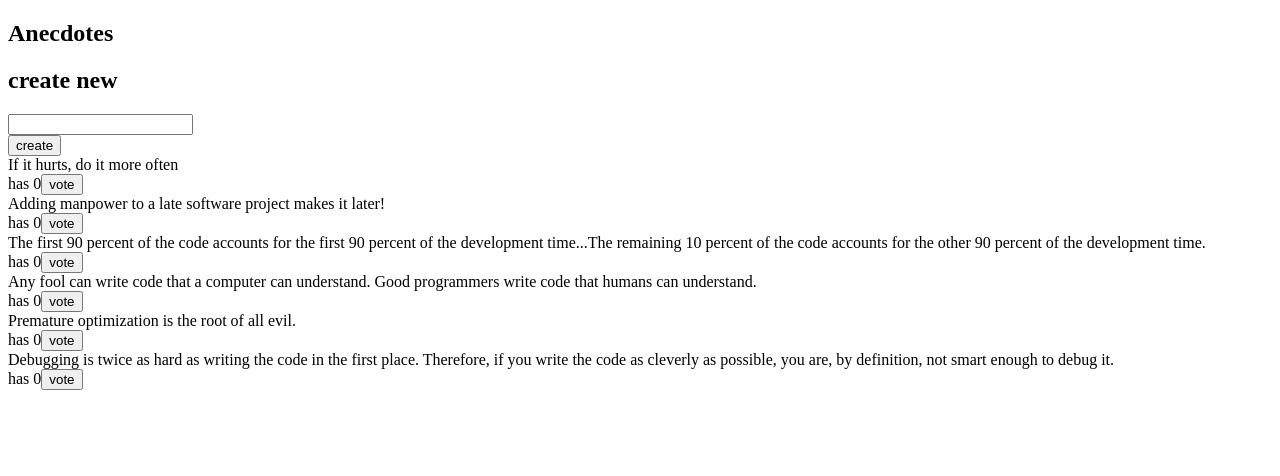
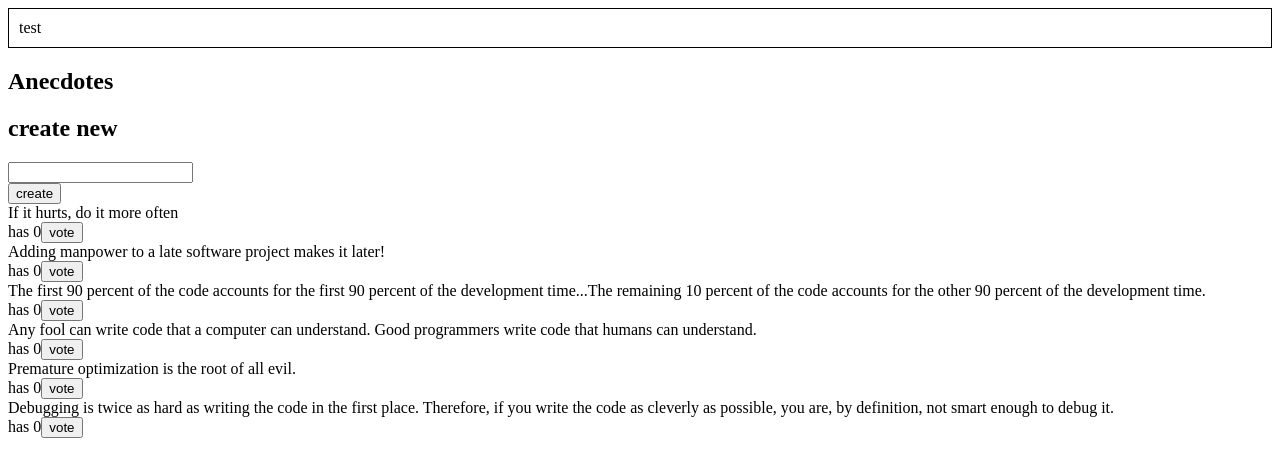
Before and after one commit to deehood/part6-helsinki, a React (Create React App) app in the folder redux-anecdotes/: page / in a window 1280 px wide. Shown: the top 476 px of the page. Built offline with nearby package versions, Linux system fonts and the light colour scheme.

Commit message:
6.10 Better anecdotes, step8

```diff
--- a/redux-anecdotes/src/App.js
+++ b/redux-anecdotes/src/App.js
@@ -1,11 +1,12 @@
 import AnecdoteForm from "./components/AnecdoteForm.";
 import AnecdoteList from "./components/AnecdoteList";
+import Notification from "./components/Notification";
 
 const App = () => {
   return (
     <>
+      <Notification />
       <h2>Anecdotes</h2>
-
       <AnecdoteForm />
       <AnecdoteList />
     </>
--- a/redux-anecdotes/src/components/AnecdoteList.jsx
+++ b/redux-anecdotes/src/components/AnecdoteList.jsx
@@ -6,9 +6,7 @@ import {
 
 const AnecdoteList = () => {
   const dispatch = useDispatch();
-  const anecdotes = useSelector((state) => {
-    return state.anecdotes;
-  });
+  const anecdotes = useSelector((state) => state.anecdotes);
 
   const handleVote = (id) => {
     console.log("vote", id);
--- a/redux-anecdotes/src/components/Notification.jsx
+++ b/redux-anecdotes/src/components/Notification.jsx
@@ -1,14 +1,16 @@
+import { useSelector } from "react-redux";
+
 const Notification = () => {
+  const notification = useSelector((state) => state.notification);
+
   const style = {
-    border: 'solid',
+    border: "solid",
     padding: 10,
-    borderWidth: 1
-  }
-  return (
-    <div style={style}>
-      render here notification...
-    </div>
-  )
-}
+    borderWidth: 1,
+  };
 
-export default Notification
+  if (notification) return <div style={style}>{notification}</div>;
+
+  return null;
+};
+export default Notification;
--- a/redux-anecdotes/src/components/store.js
+++ b/redux-anecdotes/src/components/store.js
@@ -1,9 +1,10 @@
 import { configureStore } from "@reduxjs/toolkit";
 import anecdoteReducer from "../reducers/anecdoteReducer";
-
+import notificationReducer from "../reducers/notificationReducer";
 const store = configureStore({
   reducer: {
     anecdotes: anecdoteReducer,
+    notification: notificationReducer,
   },
 });
 
--- /dev/null
+++ b/redux-anecdotes/src/reducers/notificationReducer.js
@@ -0,0 +1,15 @@
+import { createSlice } from "@reduxjs/toolkit";
+
+const initialState = "test";
+
+const notificationSlice = createSlice({
+  name: "notification",
+  initialState,
+  reducers: {
+    voteNotification(state, action) {
+      state.notification.msg = `You voted for ${action.payload}`;
+    },
+  },
+});
+
+export default notificationSlice.reducer;
```
